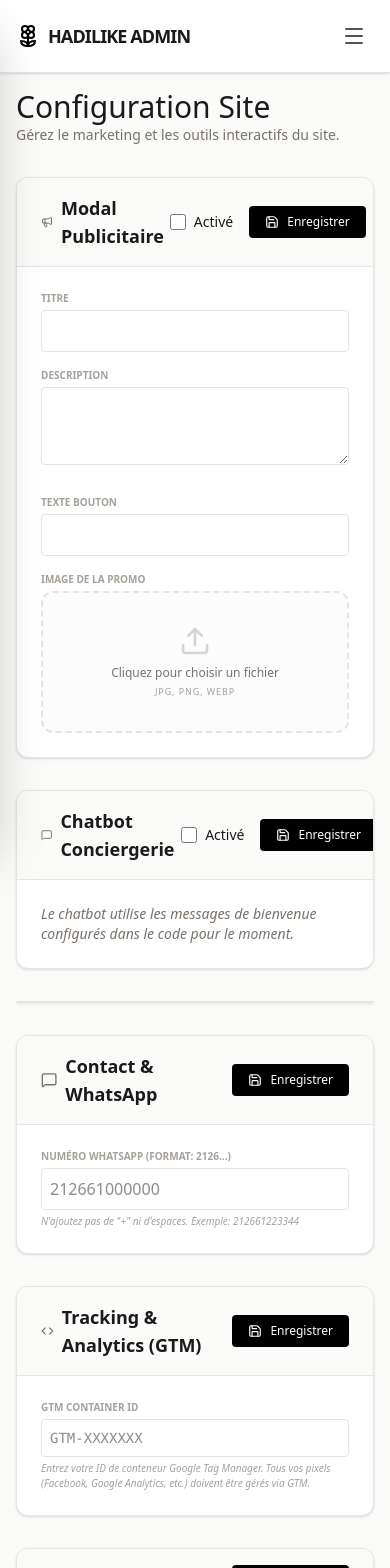
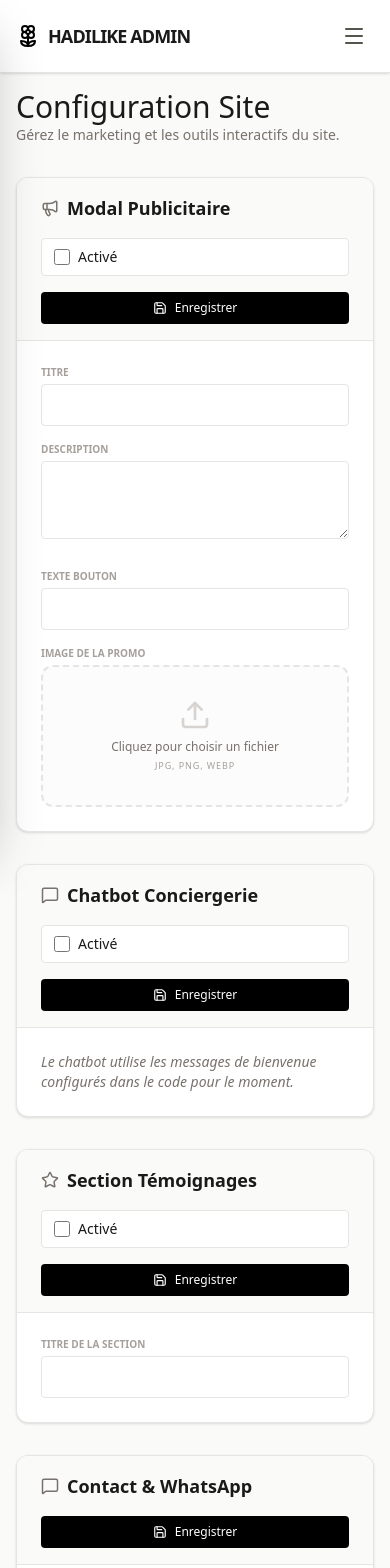
Before and after one commit to Boom-digital-ma/hadilike, a Next.js app: page /admin/settings in a window 390 px wide. Shown: the top 1568 px of the page. Built offline with nearby package versions, Linux system fonts and the light colour scheme; no server answers; the database is empty; a web font is replaced by a local one.

Commit message:
fix(admin/settings): make page to be fully responsive

```diff
--- a/app/(admin)/admin/settings/page.tsx
+++ b/app/(admin)/admin/settings/page.tsx
@@ -91,13 +91,13 @@ export default function SettingsPage() {
 
       {/* PROMO POPUP */}
       <div className="bg-white rounded-xl border border-stone-200 shadow-sm overflow-hidden">
-        <div className="bg-stone-50 px-6 py-4 border-b border-stone-200 flex justify-between items-center">
+        <div className="bg-stone-50 px-6 py-4 border-b border-stone-200 flex flex-col sm:flex-row justify-between items-start sm:items-center gap-4">
           <div className="flex items-center gap-2">
             <Megaphone size={18} className="text-stone-500" />
             <h3 className="font-serif text-lg font-bold">Modal Publicitaire</h3>
           </div>
-          <div className="flex items-center gap-4">
-            <label className="flex items-center gap-2 cursor-pointer">
+          <div className="flex flex-col sm:flex-row items-stretch sm:items-center gap-4 w-full sm:w-auto">
+            <label className="flex items-center gap-2 cursor-pointer bg-white px-3 py-2 rounded border border-stone-200 sm:border-none">
                 <input
                     type="checkbox"
                     checked={settings.promo_popup?.value?.enabled}
@@ -108,7 +108,7 @@ export default function SettingsPage() {
             </label>
             <button
                 onClick={() => handleSave('promo_popup')}
-                className="px-4 py-2 bg-black text-white text-xs rounded hover:bg-stone-800 transition flex items-center gap-2"
+                className="px-4 py-2 bg-black text-white text-xs rounded hover:bg-stone-800 transition flex items-center justify-center gap-2"
             >
                 <Save size={14} /> Enregistrer
             </button>
@@ -161,13 +161,13 @@ export default function SettingsPage() {
 
       {/* CHATBOT */}
       <div className="bg-white rounded-xl border border-stone-200 shadow-sm overflow-hidden">
-        <div className="bg-stone-50 px-6 py-4 border-b border-stone-200 flex justify-between items-center">
+        <div className="bg-stone-50 px-6 py-4 border-b border-stone-200 flex flex-col sm:flex-row justify-between items-start sm:items-center gap-4">
           <div className="flex items-center gap-2">
             <MessageSquare size={18} className="text-stone-500" />
             <h3 className="font-serif text-lg font-bold">Chatbot Conciergerie</h3>
           </div>
-          <div className="flex items-center gap-4">
-            <label className="flex items-center gap-2 cursor-pointer">
+          <div className="flex flex-col sm:flex-row items-stretch sm:items-center gap-4 w-full sm:w-auto">
+            <label className="flex items-center gap-2 cursor-pointer bg-white px-3 py-2 rounded border border-stone-200 sm:border-none">
                 <input
                     type="checkbox"
                     checked={settings.chatbot_config?.value?.enabled}
@@ -178,7 +178,7 @@ export default function SettingsPage() {
             </label>
             <button
                 onClick={() => handleSave('chatbot_config')}
-                className="px-4 py-2 bg-black text-white text-xs rounded hover:bg-stone-800 transition flex items-center gap-2"
+                className="px-4 py-2 bg-black text-white text-xs rounded hover:bg-stone-800 transition flex items-center justify-center gap-2"
             >
                 <Save size={14} /> Enregistrer
             </button>
@@ -191,19 +191,52 @@ export default function SettingsPage() {
 
       {/* REVIEWS */}
       <div className="bg-white rounded-xl border border-stone-200 shadow-sm overflow-hidden">
-        {/* ... (existing reviews config) */}
+        <div className="bg-stone-50 px-6 py-4 border-b border-stone-200 flex flex-col sm:flex-row justify-between items-start sm:items-center gap-4">
+          <div className="flex items-center gap-2">
+            <Star size={18} className="text-stone-500" />
+            <h3 className="font-serif text-lg font-bold">Section Témoignages</h3>
+          </div>
+          <div className="flex flex-col sm:flex-row items-stretch sm:items-center gap-4 w-full sm:w-auto">
+            <label className="flex items-center gap-2 cursor-pointer bg-white px-3 py-2 rounded border border-stone-200 sm:border-none">
+                <input
+                    type="checkbox"
+                    checked={settings.reviews_config?.value?.enabled}
+                    onChange={(e) => updateSettingValue('reviews_config', { ...settings.reviews_config.value, enabled: e.target.checked })}
+                    className="w-4 h-4 accent-black"
+                />
+                <span className="text-sm font-medium">Activé</span>
+            </label>
+            <button
+                onClick={() => handleSave('reviews_config')}
+                className="px-4 py-2 bg-black text-white text-xs rounded hover:bg-stone-800 transition flex items-center justify-center gap-2"
+            >
+                <Save size={14} /> Enregistrer
+            </button>
+          </div>
+        </div>
+        <div className="p-6">
+            <div className="max-w-md">
+                <label className="block text-[10px] uppercase font-bold text-stone-400 mb-1">Titre de la section</label>
+                <input
+                    type="text"
+                    value={settings.reviews_config?.value?.title || ""}
+                    onChange={(e) => updateSettingValue('reviews_config', { ...settings.reviews_config.value, title: e.target.value })}
+                    className="w-full p-2 border border-stone-200 rounded outline-none focus:border-black"
+                />
+            </div>
+        </div>
       </div>
 
       {/* WHATSAPP & CONTACT */}
       <div className="bg-white rounded-xl border border-stone-200 shadow-sm overflow-hidden">
-        <div className="bg-stone-50 px-6 py-4 border-b border-stone-200 flex justify-between items-center">
+        <div className="bg-stone-50 px-6 py-4 border-b border-stone-200 flex flex-col sm:flex-row justify-between items-start sm:items-center gap-4">
           <div className="flex items-center gap-2">
             <MessageSquare size={18} className="text-stone-500" />
             <h3 className="font-serif text-lg font-bold">Contact & WhatsApp</h3>
           </div>
           <button
             onClick={() => handleSave('whatsapp_config')}
-            className="px-4 py-2 bg-black text-white text-xs rounded hover:bg-stone-800 transition flex items-center gap-2"
+            className="px-4 py-2 bg-black text-white text-xs rounded hover:bg-stone-800 transition flex items-center justify-center gap-2 w-full sm:w-auto"
           >
             <Save size={14} /> Enregistrer
           </button>
@@ -225,14 +258,14 @@ export default function SettingsPage() {
 
       {/* GOOGLE TAG MANAGER / ANALYTICS */}
       <div className="bg-white rounded-xl border border-stone-200 shadow-sm overflow-hidden">
-        <div className="bg-stone-50 px-6 py-4 border-b border-stone-200 flex justify-between items-center">
+        <div className="bg-stone-50 px-6 py-4 border-b border-stone-200 flex flex-col sm:flex-row justify-between items-start sm:items-center gap-4">
           <div className="flex items-center gap-2">
             <Code size={18} className="text-stone-500" />
             <h3 className="font-serif text-lg font-bold">Tracking & Analytics (GTM)</h3>
           </div>
           <button
             onClick={() => handleSave('gtm_config')}
-            className="px-4 py-2 bg-black text-white text-xs rounded hover:bg-stone-800 transition flex items-center gap-2"
+            className="px-4 py-2 bg-black text-white text-xs rounded hover:bg-stone-800 transition flex items-center justify-center gap-2 w-full sm:w-auto"
           >
             <Save size={14} /> Enregistrer
           </button>
@@ -255,14 +288,14 @@ export default function SettingsPage() {
       </div>
       {/* PAYPAL CONFIG */}
       <div className="bg-white rounded-xl border border-stone-200 shadow-sm overflow-hidden">
-        <div className="bg-stone-50 px-6 py-4 border-b border-stone-200 flex justify-between items-center">
+        <div className="bg-stone-50 px-6 py-4 border-b border-stone-200 flex flex-col sm:flex-row justify-between items-start sm:items-center gap-4">
           <div className="flex items-center gap-2">
             <CreditCard size={18} className="text-stone-500" />
             <h3 className="font-serif text-lg font-bold">Paiement (PayPal)</h3>
           </div>
           <button
             onClick={() => handleSave('paypal_config')}
-            className="px-4 py-2 bg-black text-white text-xs rounded hover:bg-stone-800 transition flex items-center gap-2"
+            className="px-4 py-2 bg-black text-white text-xs rounded hover:bg-stone-800 transition flex items-center justify-center gap-2 w-full sm:w-auto"
           >
             <Save size={14} /> Enregistrer
           </button>
```
